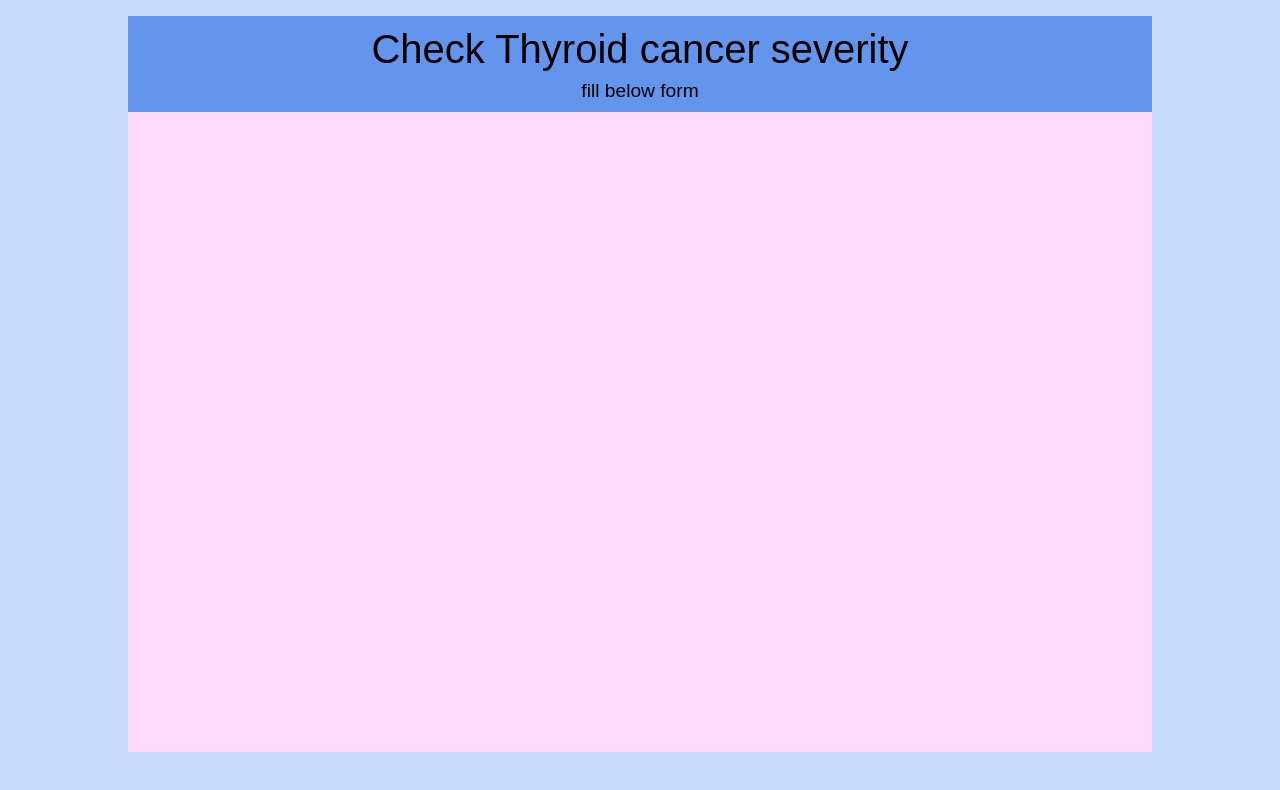
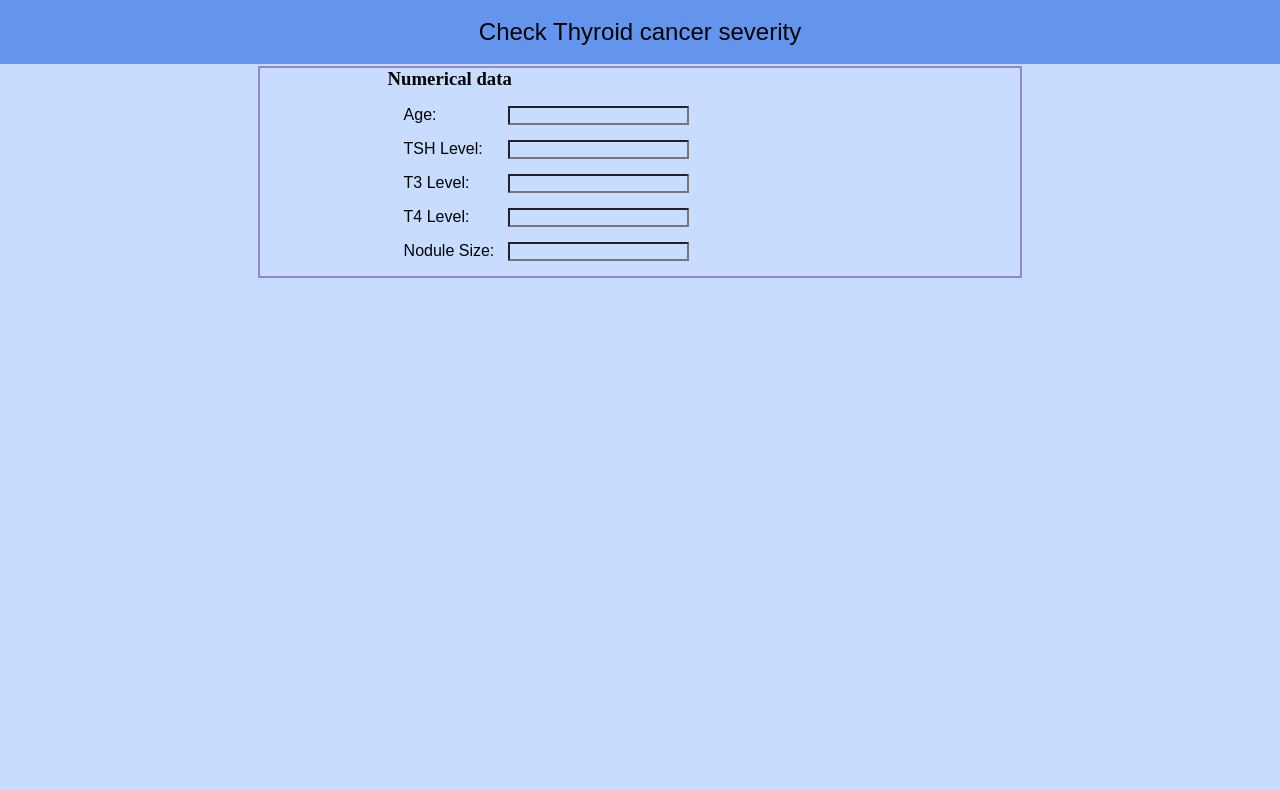
Before and after one commit to radekbys/expert-system-thyroid-cancer, a React (Vite) app in the folder expert-system-frontend/: page / in a window 1280 px wide. Shown: the top 790 px of the page. Built offline with nearby package versions, Linux system fonts and the light colour scheme.

Commit message:
started frontend

```diff
--- a/expert-system-frontend/index.html
+++ b/expert-system-frontend/index.html
@@ -8,10 +8,6 @@
     <title>ThyroidCancer_ExSys</title>
   </head>
   <body>
-    <div class="header-box">
-      <h1>Check Thyroid cancer severity</h1>
-      <p>fill below form</p>
-    </div>
     <div id="root"></div>
     <script type="module" src="/src/main.tsx"></script>
   </body>
--- a/expert-system-frontend/src/App.css
+++ b/expert-system-frontend/src/App.css
@@ -1,6 +1,5 @@
-#main {
-  width: 64rem;
-  height: 80vh;
-  background-color: rgb(255, 220, 255);
-  margin: auto;
+* {
+  margin: 0;
+  padding: 0;
+  background-color: rgb(200, 220, 255);
 }
--- a/expert-system-frontend/src/App.tsx
+++ b/expert-system-frontend/src/App.tsx
@@ -1,9 +1,12 @@
 import './App.css'
+import Header from './components/header/Header.tsx'
+import Main from './components/main/Main.tsx'
 
 function App () {
   return (
     <>
-      <main id='main'></main>
+      <Header />
+      <Main />
     </>
   )
 }
--- a/expert-system-frontend/index.css
+++ b/expert-system-frontend/src/components/header/Header.css
@@ -1,25 +1,21 @@
-* {
-  margin: 0;
-  padding: 0;
-  background-color: rgb(200, 220, 255);
-}
-
 .header-box {
-  width: 64rem;
-  height: 6rem;
+  width: 100%;
+  height: 4rem;
   margin: auto;
   background-color: cornflowerblue;
   display: flex;
   flex-direction: column;
   justify-content: center;
   align-items: center;
-  margin-top: 1rem;
+  position: fixed;
+  top: 0;
+  left: 0;
 }
 
 .header-box h1 {
   font-family: sans-serif;
   font-weight: 500;
-  font-size: 2.5rem;
+  font-size: 1.5rem;
   background-color: cornflowerblue;
 }
 
--- /dev/null
+++ b/expert-system-frontend/src/components/header/Header.tsx
@@ -0,0 +1,9 @@
+import './Header.css'
+
+export default function Header () {
+  return (
+    <header className='header-box'>
+      <h1>Check Thyroid cancer severity</h1>
+    </header>
+  )
+}
--- /dev/null
+++ b/expert-system-frontend/src/components/main/Main.css
@@ -0,0 +1,37 @@
+#main {
+  width: 100vw;
+  margin: auto;
+  margin-top: 4rem;
+  display: flex;
+  flex-direction: column;
+  justify-content: center;
+}
+
+.numerical-data {
+  border: solid rgba(80, 0, 150, 0.4) 2px;
+  margin: 0.1rem;
+  display: block;
+}
+
+.numerical-data label {
+  margin: 1rem;
+  display: block;
+  font-family: sans-serif;
+  position: relative;
+}
+
+.numerical-data input {
+  left: 6.5rem;
+  position: absolute;
+  left: 6.5rem;
+}
+
+@media screen and (min-width: 48rem) {
+  #main {
+    width: 48rem;
+  }
+
+  .numerical-data {
+    padding-left: 8rem;
+  }
+}
--- /dev/null
+++ b/expert-system-frontend/src/components/main/Main.tsx
@@ -0,0 +1,34 @@
+import './Main.css'
+
+export default function Main () {
+  return (
+    <main id='main'>
+      <div className='numerical-data'>
+        <h3>Numerical data</h3>
+        <label htmlFor='age'>
+          Age:
+          <input type='number' id='age' />
+        </label>
+        <label htmlFor='tsh'>
+          TSH Level:
+          <input type='number' id='tsh' />
+        </label>
+
+        <label htmlFor='t3'>
+          T3 Level:
+          <input type='number' id='t3' />
+        </label>
+
+        <label htmlFor='t4'>
+          T4 Level:
+          <input type='number' id='t4' />
+        </label>
+
+        <label htmlFor='nodule'>
+          Nodule Size:
+          <input type='number' id='nodule' />
+        </label>
+      </div>
+    </main>
+  )
+}
```
